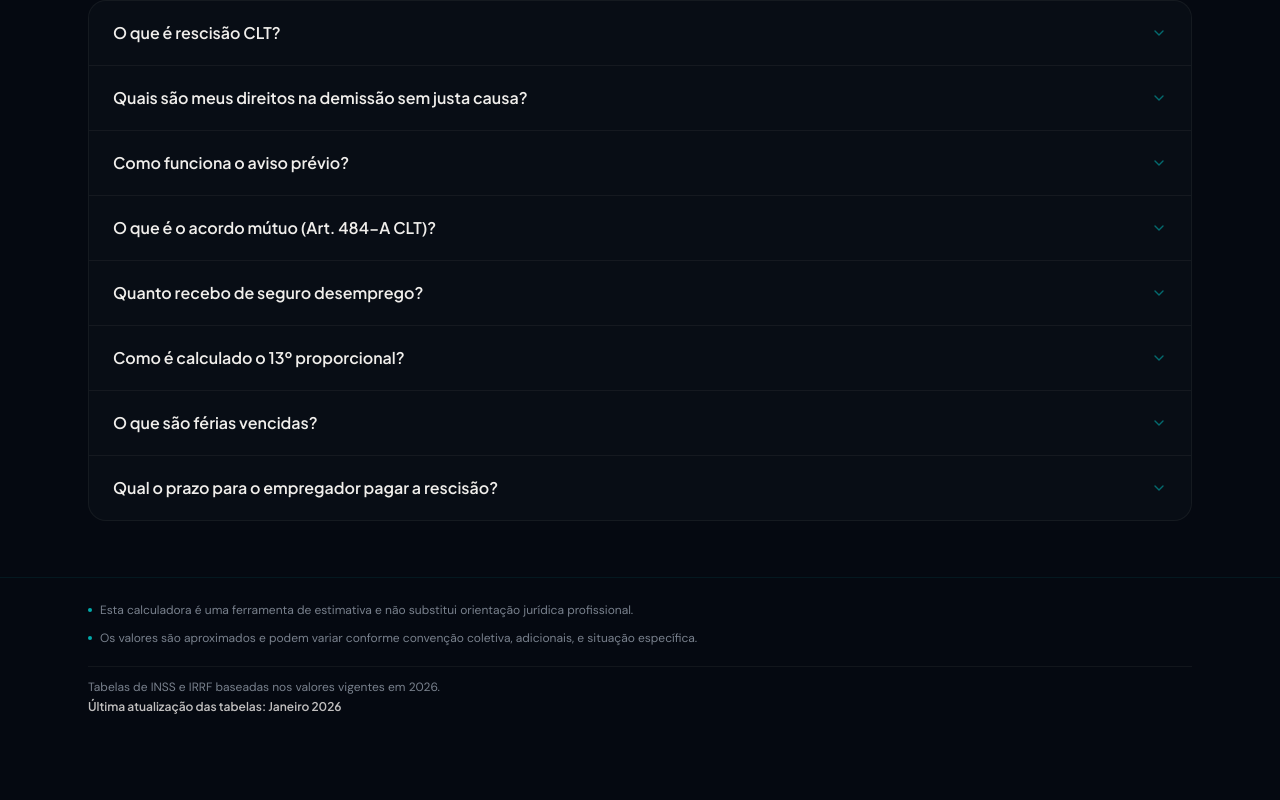
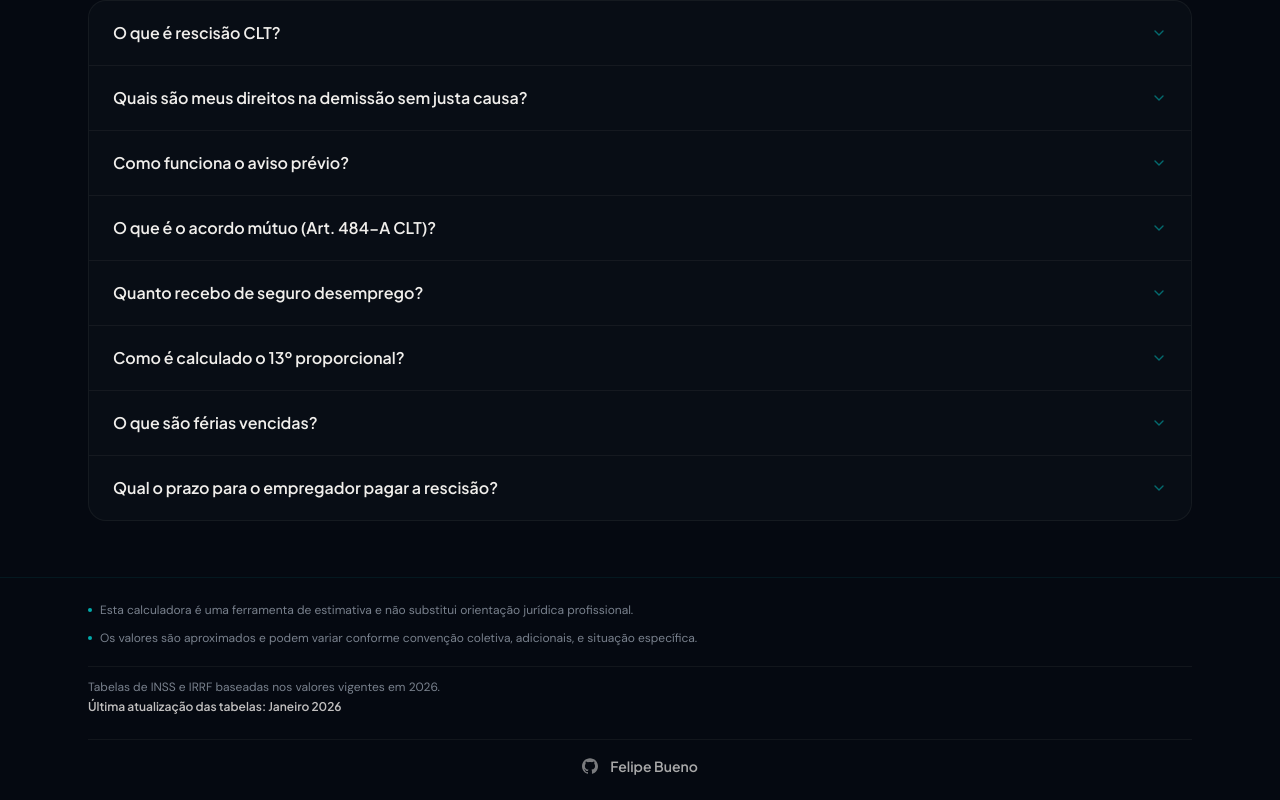
Before and after one commit to fe-m-bueno/rescisao-clt, a Next.js app: page / in a window 1280 px wide. Shown: the part 804-1604 px from the top of the page. Before the commit the page ends 1543 px from the top, so only its background shows below. Built offline with nearby package versions, Linux system fonts and the light colour scheme.

Commit message:
feat: adicionar footer com link do GitHub e autor

```diff
--- a/src/components/layout/footer.tsx
+++ b/src/components/layout/footer.tsx
@@ -1,3 +1,16 @@
+function GitHubIcon({ className }: { className?: string }) {
+  return (
+    <svg
+      viewBox="0 0 24 24"
+      fill="currentColor"
+      className={className}
+      aria-hidden="true"
+    >
+      <path d="M12 .297c-6.63 0-12 5.373-12 12 0 5.303 3.438 9.8 8.205 11.385.6.113.82-.258.82-.577 0-.285-.01-1.04-.015-2.04-3.338.724-4.042-1.61-4.042-1.61C4.422 18.07 3.633 17.7 3.633 17.7c-1.087-.744.084-.729.084-.729 1.205.084 1.838 1.236 1.838 1.236 1.07 1.835 2.809 1.305 3.495.998.108-.776.417-1.305.76-1.605-2.665-.3-5.466-1.332-5.466-5.93 0-1.31.465-2.38 1.235-3.22-.135-.303-.54-1.523.105-3.176 0 0 1.005-.322 3.3 1.23.96-.267 1.98-.399 3-.405 1.02.006 2.04.138 3 .405 2.28-1.552 3.285-1.23 3.285-1.23.645 1.653.24 2.873.12 3.176.765.84 1.23 1.91 1.23 3.22 0 4.61-2.805 5.625-5.475 5.92.42.36.81 1.096.81 2.22 0 1.606-.015 2.896-.015 3.286 0 .315.21.69.825.57C20.565 22.092 24 17.592 24 12.297c0-6.627-5.373-12-12-12" />
+    </svg>
+  )
+}
+
 export function Footer() {
   return (
     <footer className="no-print mt-auto border-t border-primary/10">
@@ -19,6 +32,25 @@
               Última atualização das tabelas: Janeiro 2026
             </p>
           </div>
+          <div className="mt-3 flex items-center justify-center gap-3 border-t border-border/50 pt-4">
+            <a
+              href="https://github.com/fe-m-bueno/rescisao-clt"
+              target="_blank"
+              rel="noopener noreferrer"
+              className="text-foreground/50 transition-colors hover:text-primary"
+              aria-label="Repositório no GitHub"
+            >
+              <GitHubIcon className="size-4" />
+            </a>
+            <a
+              href="https://felipe-bueno.com"
+              target="_blank"
+              rel="noopener noreferrer"
+              className="font-heading text-sm font-semibold text-foreground/70 transition-colors hover:text-primary"
+            >
+              Felipe Bueno
+            </a>
+          </div>
         </div>
       </div>
     </footer>
```
Also changed, not shown: 1 other file (tests, documents, lock files or other folders).
